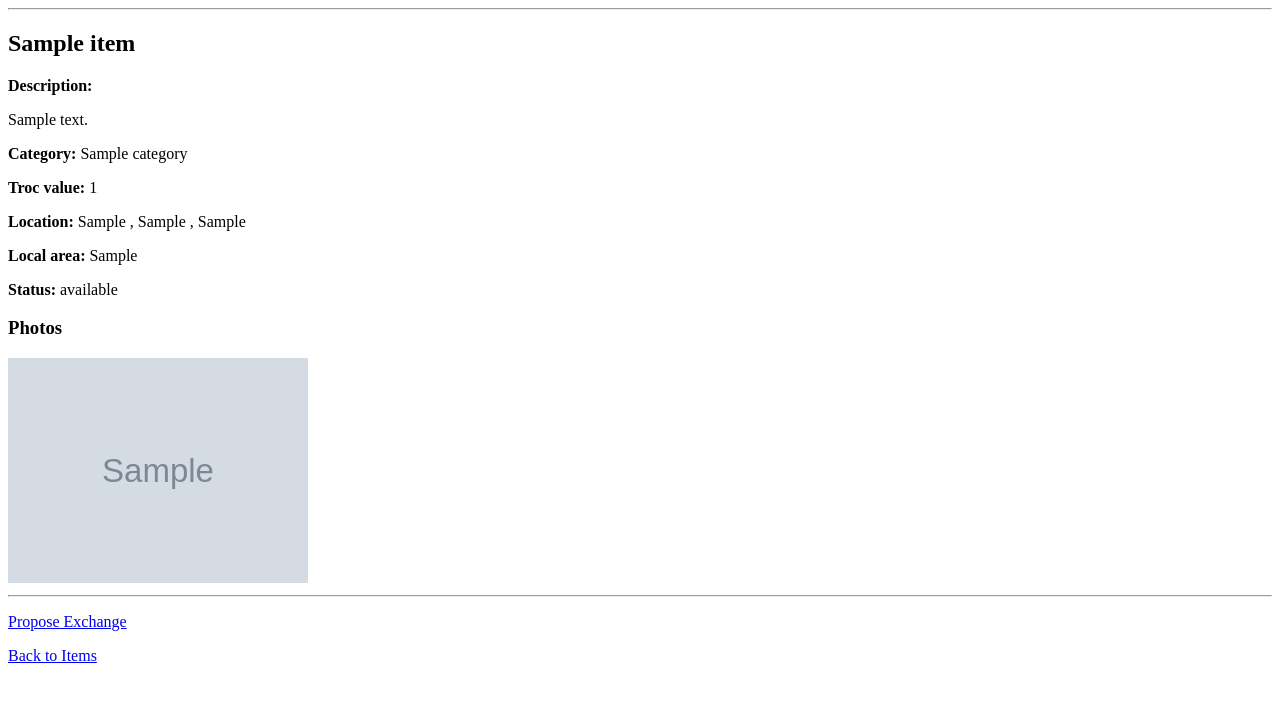
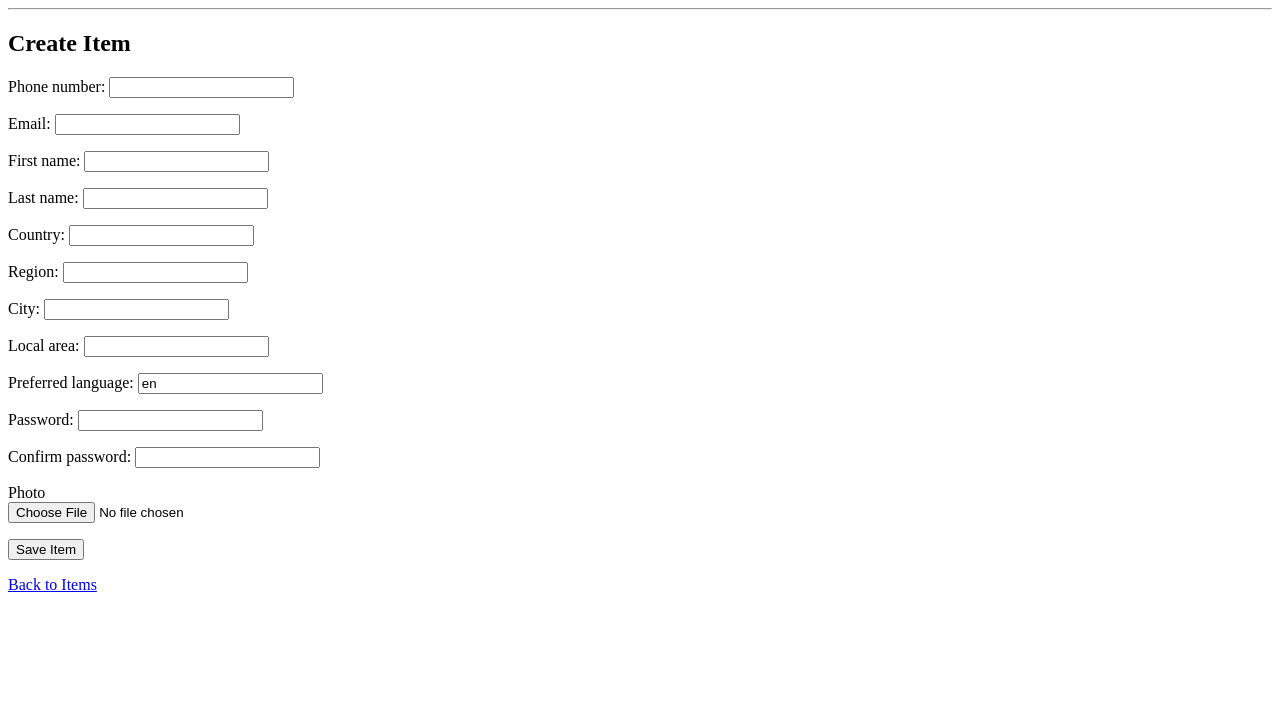
Before and after one commit to bsterea/troc, a Django app: template backend/templates/items/item_detail.html in a window 1280 px wide. Shown: the part 98-800 px from the top of the page. Run offline with Django 4.2, Linux system fonts and the light colour scheme; the template is opened without the code that fills it: values that come from a table or form of the project are taken from there, others are empty; tables that the repository leaves empty hold one stand-in row (values such as "Sample post"); grey boxes marked "Sample" are stand-in pictures.

Commit message:
Update item_detail.html

```diff
--- a/backend/templates/items/item_detail.html
+++ b/backend/templates/items/item_detail.html
@@ -2,53 +2,23 @@
 
 {% block content %}
 
-<!--
-    Item detail page.
+<h2>Create Item</h2>
 
-    This page displays full information about one item.
-    From here, a logged-in user can start an exchange proposal.
--->
+<form method="post" enctype="multipart/form-data">
+    {% csrf_token %}
 
-<h2>{{ item.title }}</h2>
+    {{ form.as_p }}
 
-<p><strong>Description:</strong></p>
-<p>{{ item.description }}</p>
+    <p>
+        <label>Photo</label><br>
+        <input type="file" name="photo">
+    </p>
 
-<p><strong>Category:</strong> {{ item.category }}</p>
-<p><strong>Troc value:</strong> {{ item.troc_value }}</p>
-
-<p><strong>Location:</strong>
-    {{ item.city }}
-    {% if item.region %}, {{ item.region }}{% endif %}
-    , {{ item.country }}
-</p>
-
-{% if item.local_area %}
-<p><strong>Local area:</strong> {{ item.local_area }}</p>
-{% endif %}
-
-<p><strong>Status:</strong> {{ item.status }}</p>
-
-<!-- Display item photos if photos exist. -->
-{% if item.photos.all %}
-    <h3>Photos</h3>
-
-    {% for photo in item.photos.all %}
-        <img src="{{ photo.image.url }}" alt="{{ item.title }}" style="max-width: 300px;">
-    {% endfor %}
-{% endif %}
-
-<hr>
-
-<!-- Exchange action. -->
-<p>
-    <a href="/exchanges/create/">Propose Exchange</a>
-</p>
+    <button type="submit">Save Item</button>
+</form>
 
 <p>
     <a href="/items/">Back to Items</a>
 </p>
 
 {% endblock %}
-
-<!-- END OF FILE -->
```
